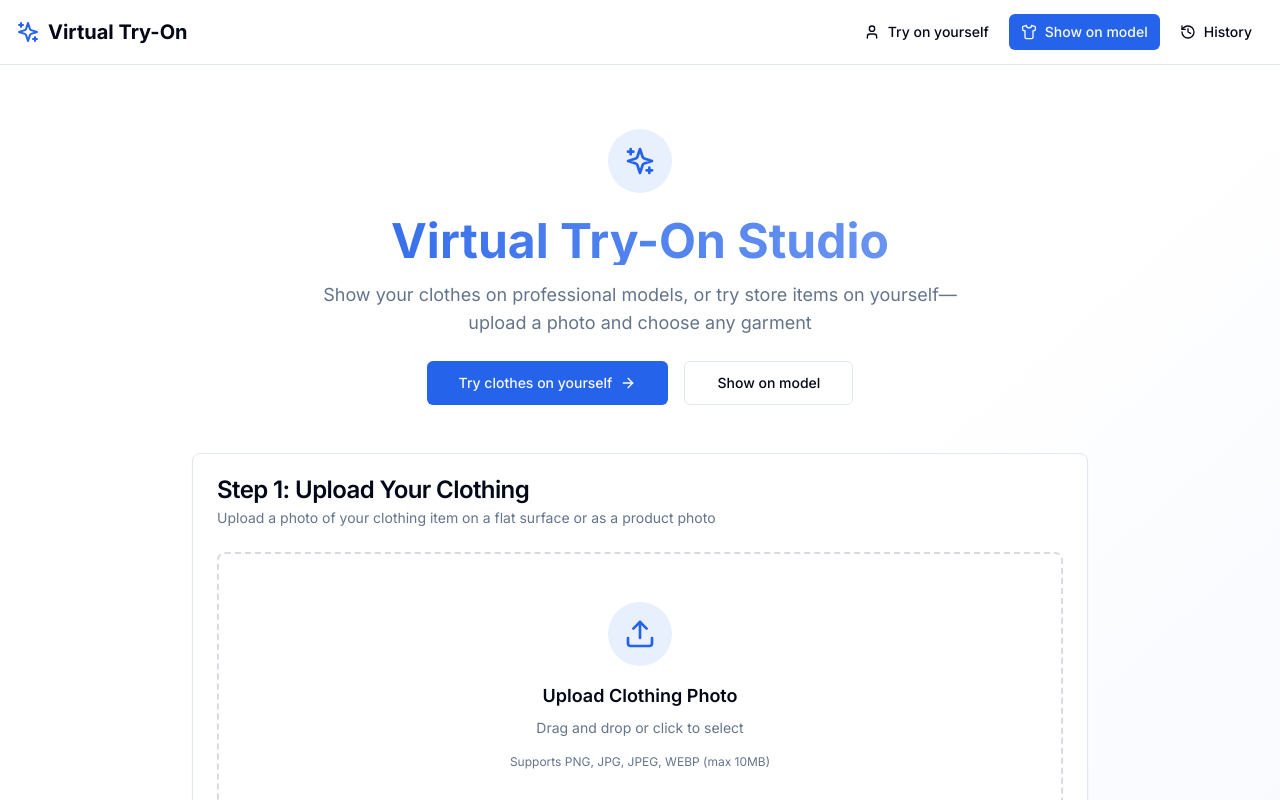
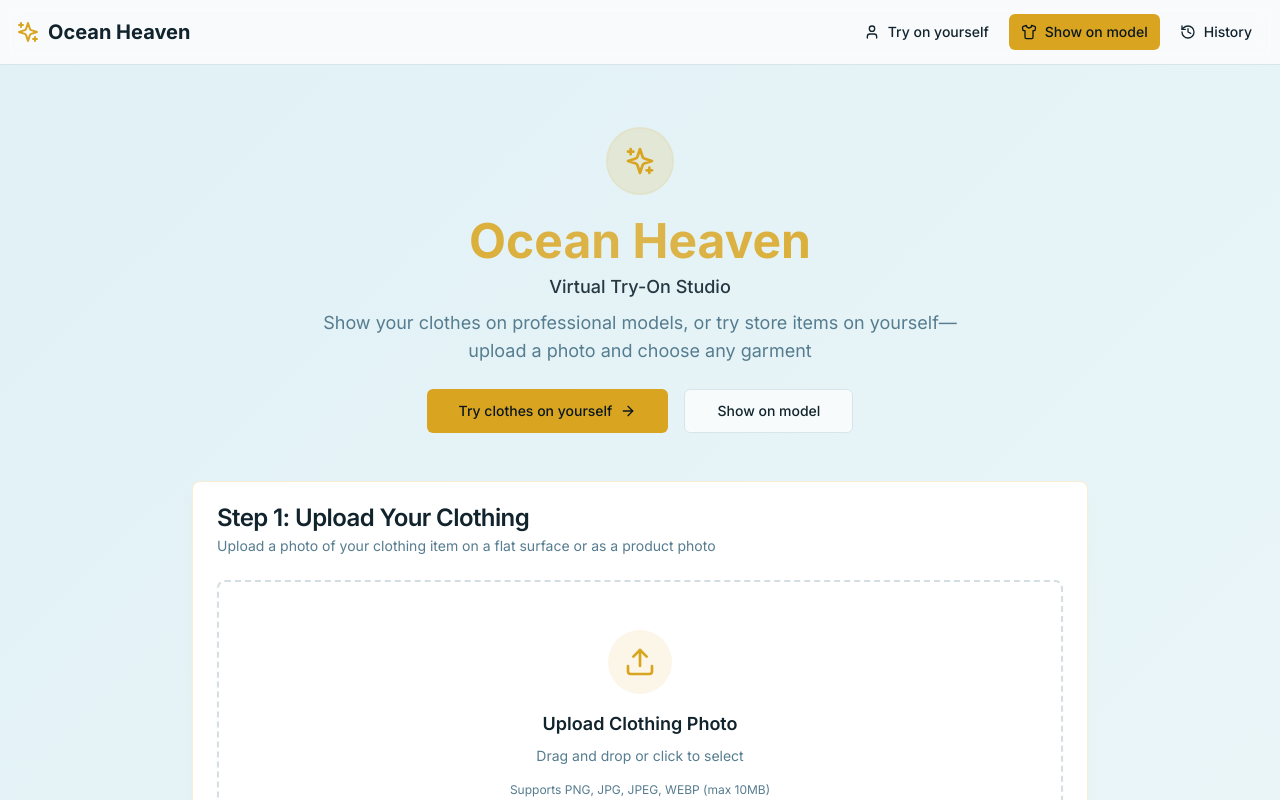
Before and after one commit to susanelv-wq/virtual-clothing-tryon, a Next.js app: page / in a window 1280 px wide. Shown: the top 800 px of the page. Built offline with nearby package versions, Linux system fonts and the light colour scheme.

Commit message:
change design

```diff
--- a/app/generate/page.tsx
+++ b/app/generate/page.tsx
@@ -202,7 +202,7 @@ export default function GeneratePage() {
   }
 
   return (
-    <div className="min-h-screen bg-gradient-to-br from-background via-background to-primary/5">
+    <div className="min-h-screen ocean-flow-bg">
       <div className="container mx-auto px-4 py-8">
         <div className="max-w-7xl mx-auto">
           {/* Header */}
@@ -215,7 +215,7 @@ export default function GeneratePage() {
               <ArrowLeft className="h-4 w-4 mr-2" />
               Back to Upload
             </Button>
-            <h1 className="text-3xl font-bold">Customize & Generate</h1>
+            <h1 className="text-3xl font-bold bg-gradient-to-r from-primary to-primary/80 bg-clip-text text-transparent">Ocean Heaven — Customize & Generate</h1>
             <p className="text-muted-foreground mt-2">
               Adjust settings and generate your virtual try-on image
             </p>
--- a/app/globals.css
+++ b/app/globals.css
@@ -4,59 +4,99 @@
 
 @layer base {
   :root {
-    --background: 0 0% 100%;
-    --foreground: 222.2 84% 4.9%;
+    /* Ocean Heaven – gold primary, ocean accents */
+    --background: 198 40% 98%;
+    --foreground: 200 45% 12%;
     --card: 0 0% 100%;
-    --card-foreground: 222.2 84% 4.9%;
+    --card-foreground: 200 45% 12%;
     --popover: 0 0% 100%;
-    --popover-foreground: 222.2 84% 4.9%;
-    --primary: 221.2 83.2% 53.3%;
-    --primary-foreground: 210 40% 98%;
-    --secondary: 210 40% 96.1%;
-    --secondary-foreground: 222.2 47.4% 11.2%;
-    --muted: 210 40% 96.1%;
-    --muted-foreground: 215.4 16.3% 46.9%;
-    --accent: 210 40% 96.1%;
-    --accent-foreground: 222.2 47.4% 11.2%;
+    --popover-foreground: 200 45% 12%;
+    --primary: 43 74% 49%;
+    --primary-foreground: 200 45% 8%;
+    --secondary: 198 35% 92%;
+    --secondary-foreground: 200 45% 15%;
+    --muted: 198 25% 94%;
+    --muted-foreground: 200 25% 45%;
+    --accent: 198 45% 88%;
+    --accent-foreground: 200 45% 15%;
     --destructive: 0 84.2% 60.2%;
     --destructive-foreground: 210 40% 98%;
-    --border: 214.3 31.8% 91.4%;
-    --input: 214.3 31.8% 91.4%;
-    --ring: 221.2 83.2% 53.3%;
+    --border: 198 30% 88%;
+    --input: 198 30% 88%;
+    --ring: 43 74% 49%;
     --radius: 0.5rem;
-    --chart-1: 12 76% 61%;
-    --chart-2: 173 58% 39%;
-    --chart-3: 197 37% 24%;
+    --chart-1: 43 74% 55%;
+    --chart-2: 198 60% 45%;
+    --chart-3: 190 55% 35%;
     --chart-4: 43 74% 66%;
-    --chart-5: 27 87% 67%;
+    --chart-5: 200 50% 50%;
   }
 
   .dark {
-    --background: 222.2 84% 4.9%;
-    --foreground: 210 40% 98%;
-    --card: 222.2 84% 4.9%;
-    --card-foreground: 210 40% 98%;
-    --popover: 222.2 84% 4.9%;
-    --popover-foreground: 210 40% 98%;
-    --primary: 217.2 91.2% 59.8%;
-    --primary-foreground: 222.2 47.4% 11.2%;
-    --secondary: 217.2 32.6% 17.5%;
-    --secondary-foreground: 210 40% 98%;
-    --muted: 217.2 32.6% 17.5%;
-    --muted-foreground: 215 20.2% 65.1%;
-    --accent: 217.2 32.6% 17.5%;
-    --accent-foreground: 210 40% 98%;
+    --background: 200 45% 8%;
+    --foreground: 198 20% 95%;
+    --card: 200 40% 12%;
+    --card-foreground: 198 20% 95%;
+    --popover: 200 40% 12%;
+    --popover-foreground: 198 20% 95%;
+    --primary: 43 74% 52%;
+    --primary-foreground: 200 45% 8%;
+    --secondary: 200 35% 18%;
+    --secondary-foreground: 198 20% 95%;
+    --muted: 200 35% 18%;
+    --muted-foreground: 198 15% 60%;
+    --accent: 200 35% 22%;
+    --accent-foreground: 198 20% 95%;
     --destructive: 0 62.8% 30.6%;
     --destructive-foreground: 210 40% 98%;
-    --border: 217.2 32.6% 17.5%;
-    --input: 217.2 32.6% 17.5%;
-    --ring: 224.3 76.3% 48%;
-    --chart-1: 220 70% 50%;
-    --chart-2: 160 60% 45%;
-    --chart-3: 30 80% 55%;
-    --chart-4: 280 65% 60%;
-    --chart-5: 340 75% 55%;
+    --border: 200 30% 22%;
+    --input: 200 30% 22%;
+    --ring: 43 74% 52%;
+    --chart-1: 43 74% 55%;
+    --chart-2: 198 60% 50%;
+    --chart-3: 190 55% 45%;
+    --chart-4: 43 74% 60%;
+    --chart-5: 200 50% 55%;
   }
+}
+
+/* Ocean flow animation – gentle wave motion */
+@keyframes ocean-flow {
+  0%, 100% {
+    background-position: 0% 50%;
+  }
+  25% {
+    background-position: 50% 60%;
+  }
+  50% {
+    background-position: 100% 50%;
+  }
+  75% {
+    background-position: 50% 40%;
+  }
+}
+
+@keyframes wave-float {
+  0%, 100% {
+    transform: translateY(0) rotate(0deg);
+  }
+  50% {
+    transform: translateY(-8px) rotate(1deg);
+  }
+}
+
+.ocean-flow-bg {
+  background: linear-gradient(
+    135deg,
+    hsl(198 40% 98%) 0%,
+    hsl(198 50% 95%) 20%,
+    hsl(195 55% 92%) 40%,
+    hsl(190 50% 94%) 60%,
+    hsl(198 45% 96%) 80%,
+    hsl(198 40% 98%) 100%
+  );
+  background-size: 400% 400%;
+  animation: ocean-flow 18s ease-in-out infinite;
 }
 
 @layer base {
@@ -67,3 +107,14 @@
     @apply bg-background text-foreground;
   }
 }
+
+/* Decorative ocean wave shapes */
+.ocean-wave {
+  animation: wave-float 6s ease-in-out infinite;
+}
+.ocean-wave-delay-1 {
+  animation: wave-float 6s ease-in-out 1s infinite;
+}
+.ocean-wave-delay-2 {
+  animation: wave-float 6s ease-in-out 2s infinite;
+}
--- a/app/history/page.tsx
+++ b/app/history/page.tsx
@@ -61,7 +61,7 @@ export default function HistoryPage() {
 
   if (history.length === 0) {
     return (
-      <div className="min-h-screen bg-gradient-to-br from-background via-background to-primary/5">
+      <div className="min-h-screen ocean-flow-bg">
         <div className="container mx-auto px-4 py-16">
           <div className="max-w-4xl mx-auto">
             <Button
@@ -89,7 +89,7 @@ export default function HistoryPage() {
   }
 
   return (
-    <div className="min-h-screen bg-gradient-to-br from-background via-background to-primary/5">
+    <div className="min-h-screen ocean-flow-bg">
       <div className="container mx-auto px-4 py-8">
         <div className="max-w-7xl mx-auto">
           <div className="mb-6 flex items-center justify-between">
@@ -102,7 +102,7 @@ export default function HistoryPage() {
                 <ArrowLeft className="h-4 w-4 mr-2" />
                 Back to Home
               </Button>
-              <h1 className="text-3xl font-bold">Generation History</h1>
+              <h1 className="text-3xl font-bold bg-gradient-to-r from-primary to-primary/80 bg-clip-text text-transparent">Ocean Heaven — Generation History</h1>
               <p className="text-muted-foreground mt-2">
                 View and download your previous virtual try-on images
               </p>
--- a/app/layout.tsx
+++ b/app/layout.tsx
@@ -6,8 +6,8 @@ import { Navigation } from "@/components/navigation";
 const inter = Inter({ subsets: ["latin"] });
 
 export const metadata: Metadata = {
-  title: "Virtual Try-On | AI-Powered Clothing Visualization",
-  description: "Upload your clothing and see it on professional models with AI-powered virtual try-on",
+  title: "Ocean Heaven | Virtual Try-On | AI-Powered Clothing",
+  description: "Ocean Heaven — Upload your clothing and see it on professional models. Beautiful ocean-inspired virtual try-on.",
 };
 
 export default function RootLayout({
--- a/app/page.tsx
+++ b/app/page.tsx
@@ -31,17 +31,30 @@ export default function HomePage() {
   }
 
   return (
-    <div className="min-h-screen bg-gradient-to-br from-background via-background to-primary/5">
-      <div className="container mx-auto px-4 py-16">
+    <div className="min-h-screen ocean-flow-bg relative overflow-hidden">
+      {/* Decorative ocean waves */}
+      <div className="absolute inset-0 pointer-events-none overflow-hidden">
+        <div className="absolute -bottom-20 -left-20 w-96 h-96 rounded-full bg-primary/5 ocean-wave" />
+        <div className="absolute top-1/4 -right-16 w-80 h-80 rounded-full bg-primary/8 ocean-wave ocean-wave-delay-1" />
+        <div className="absolute bottom-1/3 left-1/4 w-64 h-64 rounded-full bg-primary/6 ocean-wave ocean-wave-delay-2" />
+        <svg className="absolute bottom-0 left-0 w-full h-32 text-primary/10 fill-current" viewBox="0 0 1200 120" preserveAspectRatio="none">
+          <path d="M0,60 C150,120 350,0 600,60 C850,120 1050,0 1200,60 L1200,120 L0,120 Z" />
+        </svg>
+        <svg className="absolute bottom-0 left-0 w-full h-24 text-primary/8 fill-current" viewBox="0 0 1200 120" preserveAspectRatio="none">
+          <path d="M0,80 C200,40 400,100 600,80 C800,60 1000,100 1200,80 L1200,120 L0,120 Z" />
+        </svg>
+      </div>
+      <div className="container mx-auto px-4 py-16 relative z-10">
         <div className="max-w-4xl mx-auto">
           {/* Header */}
           <div className="text-center mb-12">
-            <div className="inline-flex items-center justify-center w-16 h-16 rounded-full bg-primary/10 mb-6">
+            <div className="inline-flex items-center justify-center w-16 h-16 rounded-full bg-primary/15 mb-6 ring-2 ring-primary/20">
               <Sparkles className="h-8 w-8 text-primary" />
             </div>
-            <h1 className="text-4xl md:text-5xl font-bold mb-4 bg-gradient-to-r from-primary to-primary/60 bg-clip-text text-transparent">
-              Virtual Try-On Studio
+            <h1 className="text-4xl md:text-5xl font-bold mb-2 bg-gradient-to-r from-primary via-primary/80 to-primary bg-clip-text text-transparent">
+              Ocean Heaven
             </h1>
+            <p className="text-lg font-medium text-foreground/90 mb-2">Virtual Try-On Studio</p>
             <p className="text-lg text-muted-foreground max-w-2xl mx-auto">
               Show your clothes on professional models, or try store items on yourself—upload a photo and choose any garment
             </p>
@@ -63,7 +76,7 @@ export default function HomePage() {
           </div>
 
           {/* Upload Zone */}
-          <Card id="upload-section" className="mb-6">
+          <Card id="upload-section" className="mb-6 border-primary/20 shadow-lg shadow-primary/5">
             <CardHeader>
               <CardTitle>Step 1: Upload Your Clothing</CardTitle>
               <CardDescription>
--- a/app/try-on/page.tsx
+++ b/app/try-on/page.tsx
@@ -130,7 +130,7 @@ export default function TryOnPage() {
   }
 
   return (
-    <div className="min-h-screen bg-gradient-to-br from-background via-background to-primary/5">
+    <div className="min-h-screen ocean-flow-bg">
       <div className="container mx-auto px-4 py-8">
         <div className="max-w-6xl mx-auto">
           <Button
@@ -143,8 +143,8 @@ export default function TryOnPage() {
           </Button>
 
           <div className="text-center mb-10">
-            <h1 className="text-3xl md:text-4xl font-bold mb-2">
-              Try clothes on yourself
+            <h1 className="text-3xl md:text-4xl font-bold mb-2 bg-gradient-to-r from-primary to-primary/80 bg-clip-text text-transparent">
+              Ocean Heaven — Try clothes on yourself
             </h1>
             <p className="text-muted-foreground max-w-xl mx-auto">
               Upload your photo and pick any garment from the store (or upload your own) to see how it looks on you.
--- a/components/navigation.tsx
+++ b/components/navigation.tsx
@@ -15,7 +15,7 @@ export function Navigation() {
         <div className="flex h-16 items-center justify-between">
           <Link href="/" className="flex items-center gap-2">
             <Sparkles className="h-6 w-6 text-primary" />
-            <span className="text-xl font-bold">Virtual Try-On</span>
+            <span className="text-xl font-bold">Ocean Heaven</span>
           </Link>
           <div className="flex items-center gap-2">
             <Link href="/try-on">
```
Also changed, not shown: 2 other files (tests, documents, lock files or other folders).
